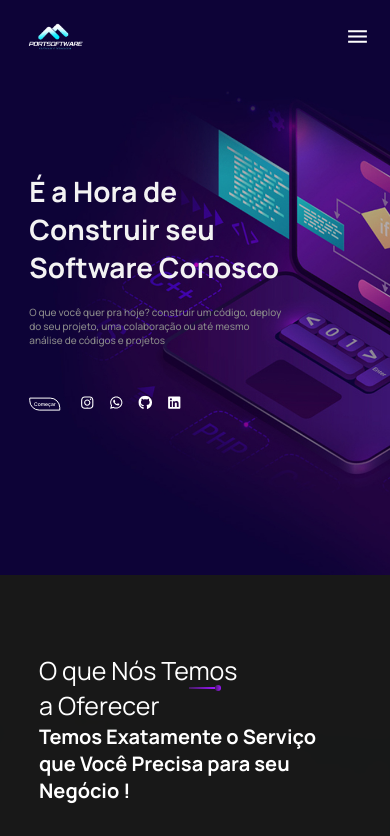
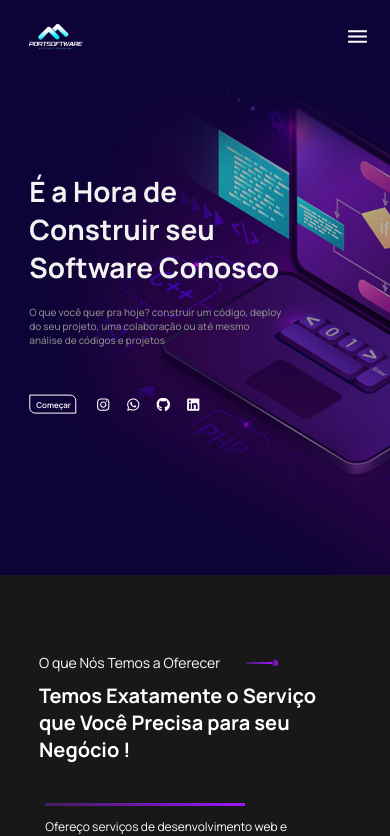
Before and after one commit to PedroPaulo-Git/PortSoftware, a React (Vite) app: page / in a window 390 px wide. Shown: the top 836 px of the page. Built offline with nearby package versions, Linux system fonts and the light colour scheme.

Commit message:
update responsivity home/project/services/navmobile

```diff
--- a/src/components/Home/Home.css
+++ b/src/components/Home/Home.css
@@ -99,7 +99,18 @@
     object-fit:cover;
 
 }
+.homeimage-info-btn {
+    border-radius: 0px 6px 0px;
+    font-size: max(0.8vw, 8px);
+    padding-block: max(0.4vw, 3px);
+    padding-inline: max(0.4vw, 6px);
+    width: max(12vw);
+}
 
+.homeimage-info-socialmidia a {
+    height: 15px;
+    width: 15px;
+}
 .homeimage-info {
     width: 65%;
     font-size: 14px;
--- a/src/components/NavMobile/NavMobile.css
+++ b/src/components/NavMobile/NavMobile.css
@@ -20,11 +20,12 @@
     position: absolute;
     right: 0;
     color: white;
-    margin: 10px 10px 0px  0px;
+    margin: 20px 20px 0px  0px;
+    font-size: max(1vw, 26px);
    }
    .navmobile-nav{
     font-size: max(2vw, 5px);
-    margin-top: 10vw;
+    margin-top: 18vw;
    }
    .navmobile-nav ul{
     margin-top: 50px;
@@ -35,7 +36,7 @@
    }
    .navmobile-nav li a{
     color: white;
-
+    font-size: max(1vw, 12px);
     text-decoration: none;
    }
    .navbar-li-services{
@@ -53,11 +54,12 @@
     margin: 0;
     padding: 0;
     gap: 15px;
-    font-size: max(1.8vw, 5px);
+
 
    }
 
    ul.submenu li a{
     color: rgb(190, 190, 190);
+
    }
 }
--- a/src/components/Projects/Project.css
+++ b/src/components/Projects/Project.css
@@ -5,6 +5,7 @@
     position: relative;
     padding-bottom: 10%;
 }
+
 
 .project-background {
     height: 20vw;
@@ -45,13 +46,13 @@
     margin-block: 0;
 }
 
-.sub-title {
+.project-sub-title {
     position: relative;
     width: 300px;
 }
 
-.project-background-text .sub-title::before,
-.project-background-text .sub-title::after {
+.project-background-text .project-sub-title::before,
+.project-background-text .project-sub-title::after {
     position: absolute;
     left: 100%;
     top: 50%;
@@ -59,7 +60,7 @@
     content: "";
 }
 
-.project-background-text .sub-title::before {
+.project-background-text .project-sub-title::before {
     margin-top: -1px;
     height: 2px;
     width: 26px;
@@ -67,7 +68,7 @@
 
 }
 
-.project-background-text .sub-title::after {
+.project-background-text .project-sub-title::after {
     margin-top: -3px;
     height: 6px;
     width: 6px;
@@ -201,8 +202,8 @@
         margin-top: max(2vw, 40px);
     }
 
-    .sub-title {
-        font-size: max(1vw, 5px);
+    .project-sub-title {
+        font-size: max(1vw, 8px);
     }
 }
 
@@ -305,8 +306,8 @@
     height: 26vw;
 
 }
-span.sub-title {
-    font-size: max(1vw, 15px);
+.project-sub-title {
+    font-size: max(1vw, 12px);
 }
 .project-background-title {
     font-size: max(1vw, 20px);
--- a/src/components/Projects/Project.tsx
+++ b/src/components/Projects/Project.tsx
@@ -54,7 +54,7 @@ export const Project = () => {
                 <div className='project-background'>
                     <img className='project-background-img' src={BackgroundProject} alt="" />
                     <div className='project-background-text'>
-                        <span className="sub-title">Portifolio Recente </span>
+                        <span className="project-sub-title">Portifolio Recente </span>
                         <h1 className='project-background-title'>Confira Meus Projetos Recentemente Concluídos</h1>
                     </div>
                 </div>
--- a/src/components/Services/Services.css
+++ b/src/components/Services/Services.css
@@ -393,15 +393,18 @@
     .services-title-left span {
         width: 90%;
     }
-
-    span.sub-title {
-        font-size: max(1vw, 10px);
+    .services-title-left .sub-title {
+        width:100%;
+        font-size: max(1vw, 14px);
+        margin-bottom: 10px;
     }
-
-    .services-title-left .sub-title {
-        width: 200px;
+    .services-title-left .sub-title::before, .services-title-left .sub-title::after {
+        position: absolute;
+        left: 70%;
+        top: 50%;
+        background: var(--gradient-1);
+        content: "";
     }
-
     h1.services-title {
         font-size: max(1vw, 20px);
         margin: 0;
```
